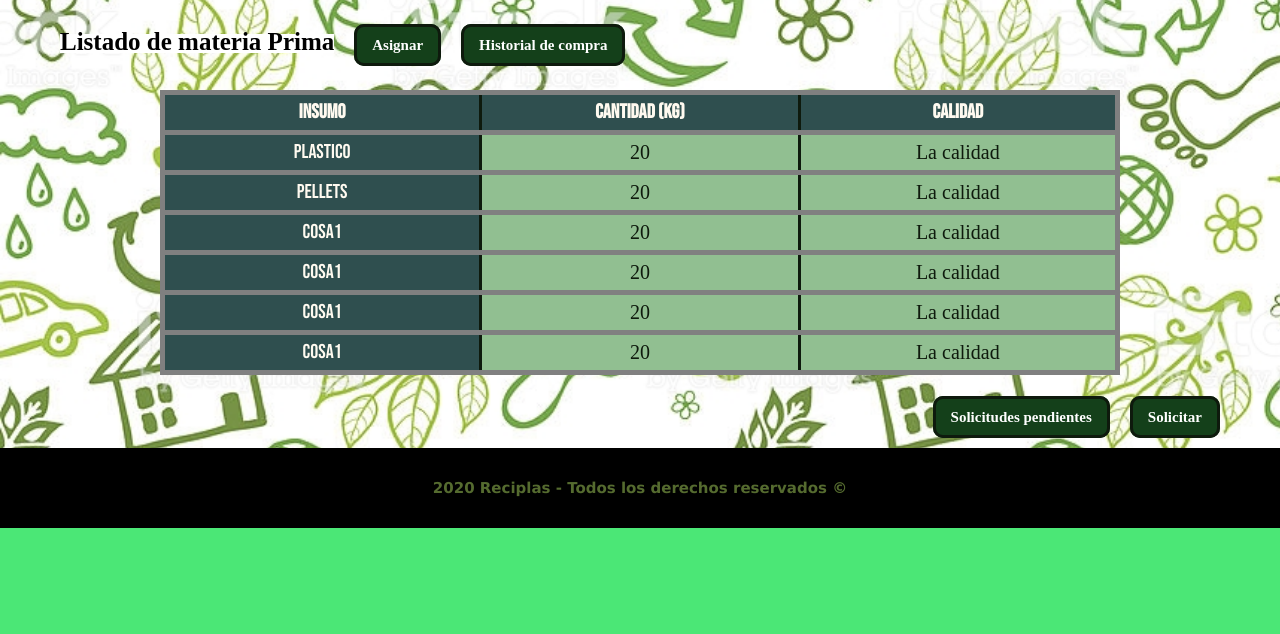
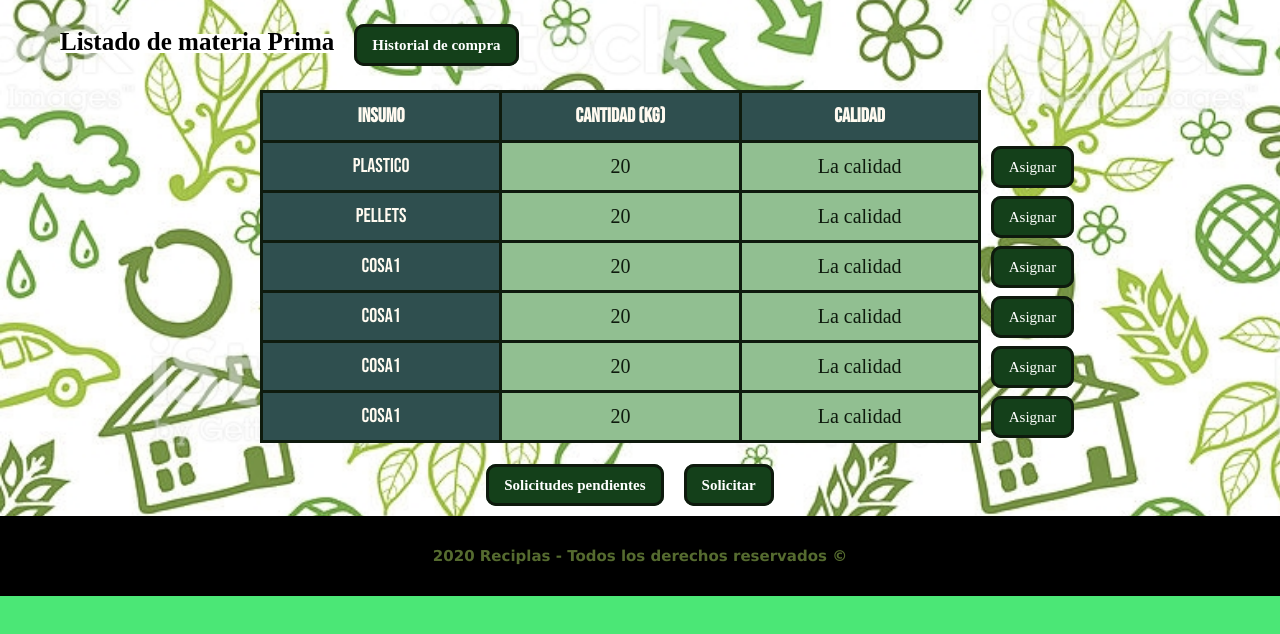
Before and after one commit to AntolinaGonzalez/GestionReciplas, a plain HTML site: page index.html in a window 1280 px wide. Shown: the part 122-756 px from the top of the page. Drawn offline with Linux system fonts and the light colour scheme; a web font is replaced by a local one.

Commit message:
Boton asignar a la derecha

```diff
--- a/css/style.css
+++ b/css/style.css
@@ -106,22 +106,18 @@ body{
 .contenedor-tabla{
     width: 80%;
     margin: 0 auto;
+    display: flex;
+    margin-right: 2rem;
 }
 table{
     width: 100%;
-    border-style: solid;
-    border-width: .4rem;
     border-collapse: collapse;
     color:#0e1a0d;
-}
-tr{
-    border-style: solid;
-    border-width: .5rem;
 }
 
 th, td {
     width: 20%;
-    height: 2rem;
+    height: 5rem;
     text-align: center;
     vertical-align: middle;
     border: .3rem solid #0e1a0d;
@@ -169,7 +165,7 @@ p{
 }
 .abajo{
     display: flex;
-    justify-content: end;
+    justify-content: center;
     margin-top: 2rem;
     margin-bottom: 1rem;
 }
@@ -246,3 +242,9 @@ width: 100rem;
   padding: 3rem;
   width: 100%;
 }
+.boton-asignar {
+    background-color:transparent;
+    border: 0;
+    margin: 0;
+    text-align: left;
+}
--- a/index.html
+++ b/index.html
@@ -43,7 +43,6 @@
     <main class="contenedor">
         <div class="arriba boton">
             <h1>Listado de materia Prima</h1>
-            <h1><a href="asignar.html">Asignar</a></h1>
             <h1><a href="historial.html">Historial de compra</a></h1>
         </div>
         <div class="contenedor-tabla">
@@ -58,31 +57,42 @@
                 <td class="fila">Plastico</td>
                 <td>20</td>
                 <td>La calidad</td>
+                <td class="boton boton-asignar"><a href="asignar.html">Asignar</a></td>
             </tr>
             <tr>
                 <td class="fila">Pellets</td>
                 <td>20</td>
                 <td>La calidad</td>
+                <td class="boton boton-asignar"><a href="asignar.html">Asignar</a></td>
+
             </tr>
             <tr>
                 <td class="fila">Cosa1</td>
                 <td>20</td>
                 <td>La calidad</td>
+                <td class="boton boton-asignar"><a href="asignar.html">Asignar</a></td>
+
+            </tr>
+            <tr>
+                <td class="fila">Cosa1</td>
+                <td>20</td>
+                <td class="">La calidad</td>
+                <td class="boton boton-asignar"><a href="asignar.html">Asignar</a></td>
+
             </tr>
             <tr>
                 <td class="fila">Cosa1</td>
                 <td>20</td>
                 <td>La calidad</td>
+                <td class="boton boton-asignar"><a href="asignar.html">Asignar</a></td>
+
             </tr>
             <tr>
                 <td class="fila">Cosa1</td>
                 <td>20</td>
                 <td>La calidad</td>
-            </tr>
-            <tr>
-                <td class="fila">Cosa1</td>
-                <td>20</td>
-                <td>La calidad</td>
+                <td class="boton boton-asignar "><a href="asignar.html">Asignar</a></td>
+
             </tr>
         </table>
         </div>
```
Also changed, not shown: asignar.html (+2 -2 lines), historial.html (+0 -1 lines).
